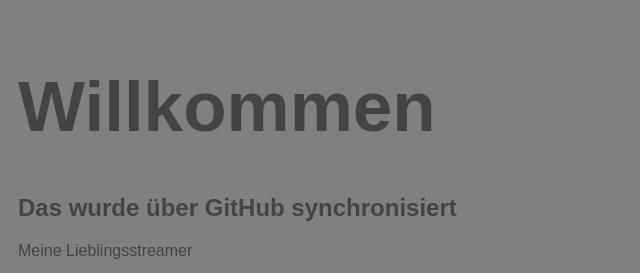
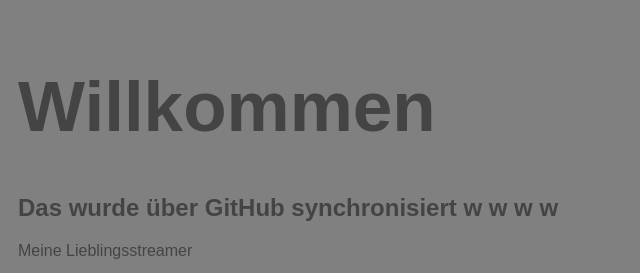
Before and after one commit to JanHenze/js-basics, a plain HTML site: page website.html in a window 1280 px wide. Shown: the top 273 px of the page, without its empty margins (0-640 px from the left). Drawn offline with Linux system fonts and the light colour scheme.

Commit message:
Update website.html

```diff
--- a/website.html
+++ b/website.html
@@ -9,7 +9,7 @@
 </head>
 <body>
     <h1>Willkommen</h1>
-    <h2>Das wurde über GitHub synchronisiert</h2>
+    <h2>Das wurde über GitHub synchronisiert w w w w</h2>
     Meine Lieblingsstreamer  <br>
     <ul>
         <li><a href="https://www.twitch.tv/lirik"> Lirik</a></li>
```
